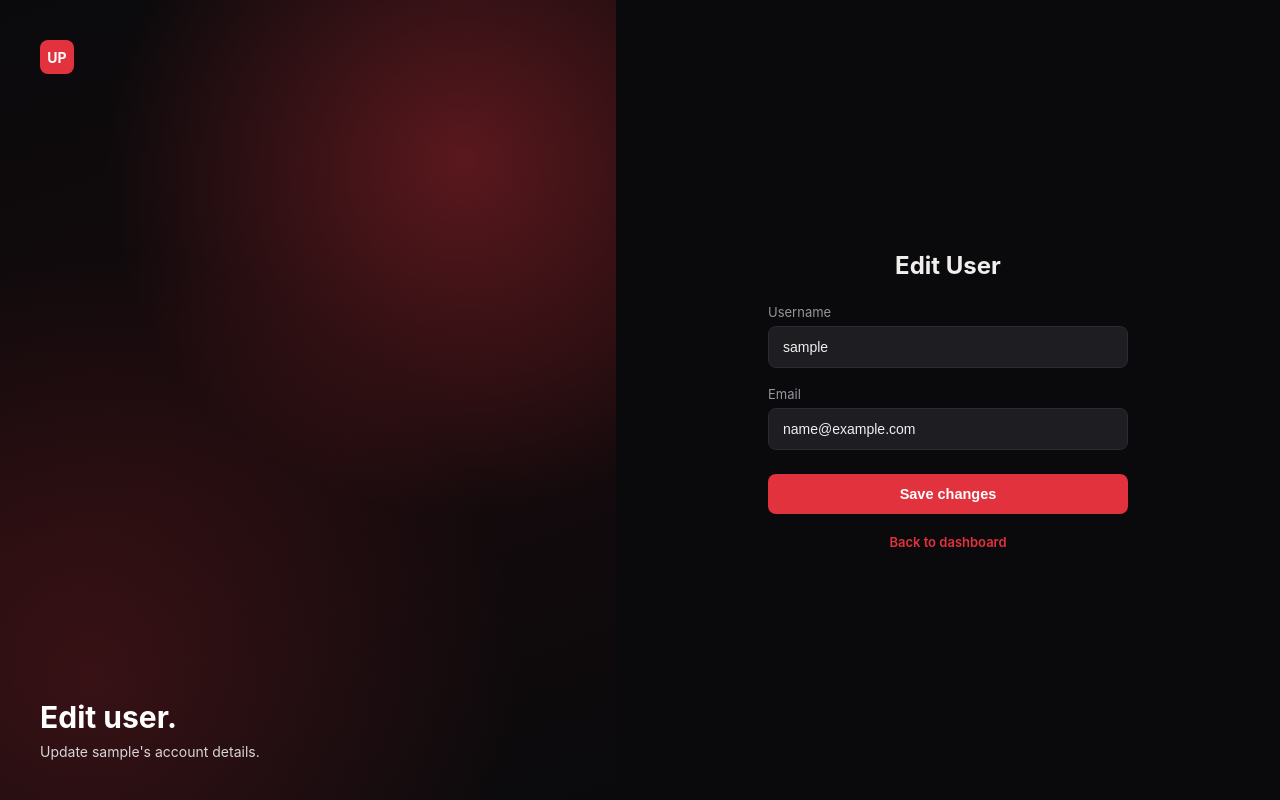
After one commit to rajvansh-singh-official/user-portal, a Django app: page /edit_user/1/ in a window 1280 px wide. The commit adds this page. Run offline with Django 5.2, Linux system fonts and the light colour scheme; tables that the repository leaves empty hold one stand-in row (values such as "Sample post").

Commit message:
Implement user edit functionality

```diff
--- a/dashboard/templates/home.html
+++ b/dashboard/templates/home.html
@@ -52,6 +52,7 @@
                         <th>ID</th>
                         <th>Username</th>
                         <th>Email</th>
+                        <th>Actions</th>
                     </tr>
                 </thead>
                 <tbody>
@@ -60,6 +61,9 @@
                         <td>{{ user.id }}</td>
                         <td>{{ user.username }}</td>
                         <td>{{ user.email }}</td>
+                        <td>
+                            <a href="/edit_user/{{ user.id }}/" class="edit-btn">Edit</a>
+                        </td>
                     </tr>
                     {% endfor %}
                 </tbody>
--- /dev/null
+++ b/users/templates/auth/edit_user.html
@@ -0,0 +1,57 @@
+<!DOCTYPE html>
+<html lang="en">
+
+<head>
+    <meta charset="UTF-8">
+    <title>Edit User</title>
+    {% load static %}
+    <link href="{% static 'users/auth.css' %}" rel="stylesheet">
+</head>
+
+<body>
+
+    <div class="auth-wrap">
+
+        <div class="visual">
+            <div class="visual-content">
+                <span class="brand-mark">UP</span>
+                <div class="visual-text">
+                    <h1>Edit user.</h1>
+                    <p>Update {{ editing_user.username }}'s account details.</p>
+                </div>
+            </div>
+        </div>
+
+        <div class="form-side">
+            <div class="form-box">
+
+                <h2>Edit User</h2>
+
+                <form method="POST">
+                    {% csrf_token %}
+
+                    <div class="field-group">
+                        <label>Username</label>
+                        <input type="text" name="username" value="{{ editing_user.username }}">
+                    </div>
+
+                    <div class="field-group">
+                        <label>Email</label>
+                        <input type="email" name="email" value="{{ editing_user.email }}">
+                    </div>
+
+                    <button type="submit" class="submit-btn">Save changes</button>
+                </form>
+
+                <p class="switch-text">
+                    <a href="/">Back to dashboard</a>
+                </p>
+
+            </div>
+        </div>
+
+    </div>
+
+</body>
+
+</html>
--- a/users/urls.py
+++ b/users/urls.py
@@ -1,8 +1,9 @@
 from django.urls import path
-from .views import register, login_view, logout_view
+from .views import register, login_view, logout_view, edit_user
 
 urlpatterns = [
     path("register/", register, name="register"),
     path("login/", login_view, name="login"),
     path("logout/", logout_view, name="logout"),
+    path("edit_user/<int:user_id>/", edit_user, name="edit_user")
 ]
--- a/users/views.py
+++ b/users/views.py
@@ -1,6 +1,8 @@
 from django.shortcuts import render, redirect
 from .forms import RegistrationForm, AuthenticationForm
 from django.contrib.auth import login, logout
+from django.contrib.auth.models import User
+from django.http import HttpResponse
 
 def register(request):
 
@@ -44,3 +46,18 @@ def login_view(request):
 def logout_view(request):
     logout(request)
     return redirect("/login/")
+
+def edit_user(request, user_id):
+
+    editing_user = User.objects.get(id=user_id)
+
+    if request.method == "POST":
+        editing_user.username = request.POST.get("username")
+        editing_user.email = request.POST.get("email")
+        editing_user.save()
+        return redirect("/")
+
+    return render(request, "auth/edit_user.html",
+    {
+        "editing_user": editing_user
+    })
```
Also changed, not shown: dashboard/static/dashboard/dashboard.css (+17 -0 lines).
